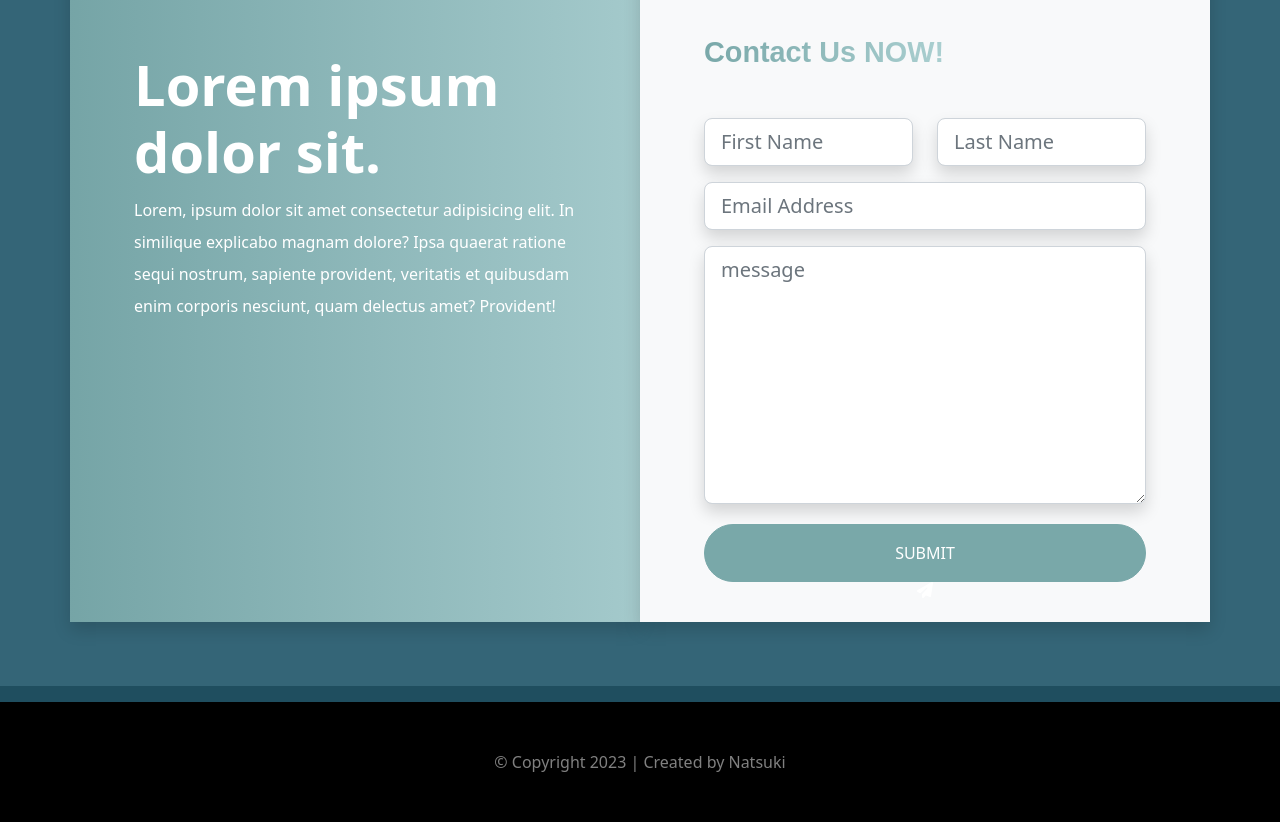
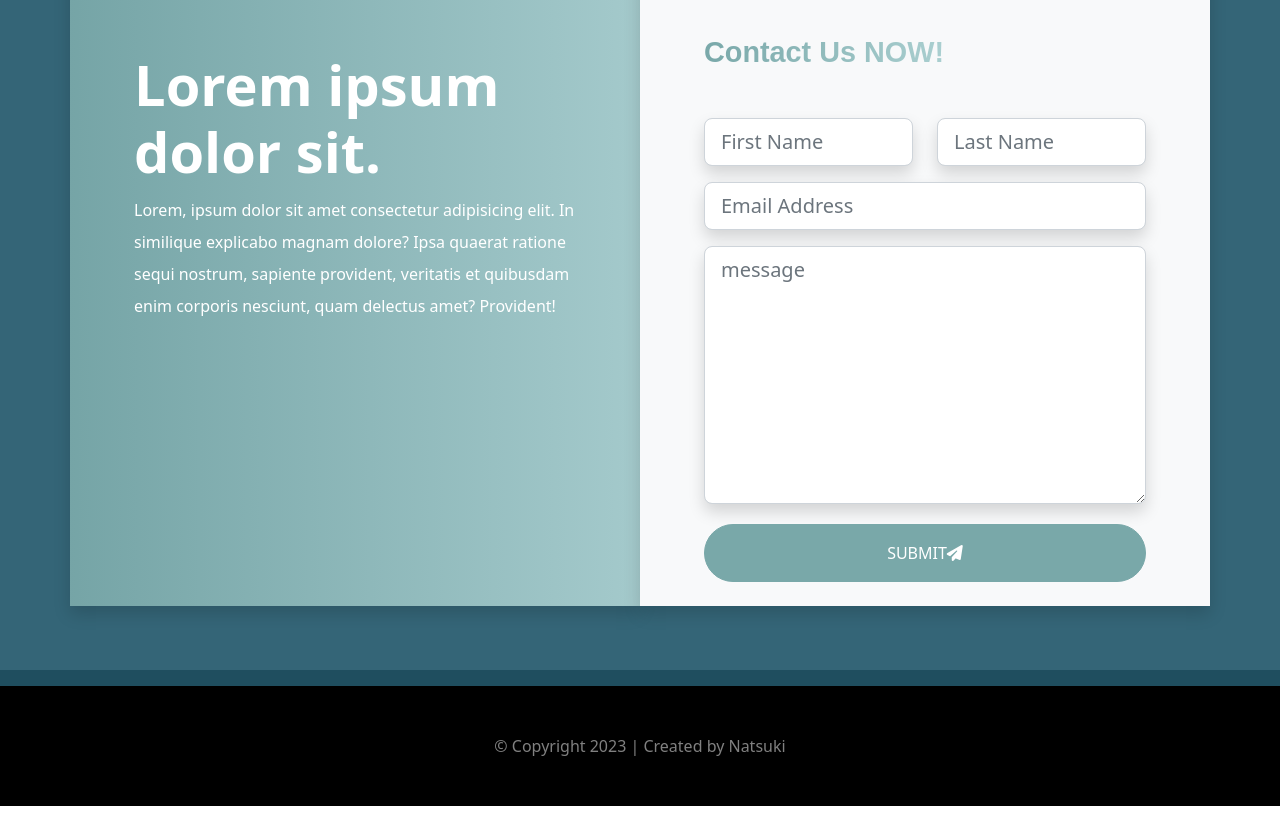
Before and after one commit to natsuki221/MyBlog-AstonLin, a website: page index.html in a window 1280 px wide. Shown: the part 2082-2904 px from the top of the page. Drawn offline with nearby package versions, Linux system fonts and the light colour scheme.

Commit message:
V1.0.2
* fix submit btn

```diff
--- a/index.html
+++ b/index.html
@@ -326,14 +326,8 @@
                       ></textarea>
                     </div>
                     <div class="text-center d-grid mt-1">
-                      <input
-                        type="button"
-                        value="SUBMIT"
-                        class="btn btn-primary rounded-pill pt-3 pb-3 text-reset"
-                        onclick="submitHandler();"
-                      />
+                      <button type="button" class="btn btn-primary rounded-pill pt-3 pb-3 text-reset" onclick="submitHandler();">SUBMIT<i class="fa-solid fa-paper-plane"></i></button>
                       <a id="mailTo"></a>
-                      <i class="fa-solid fa-paper-plane"></i>
                     </div>
                   </form>
                 </div>
```
